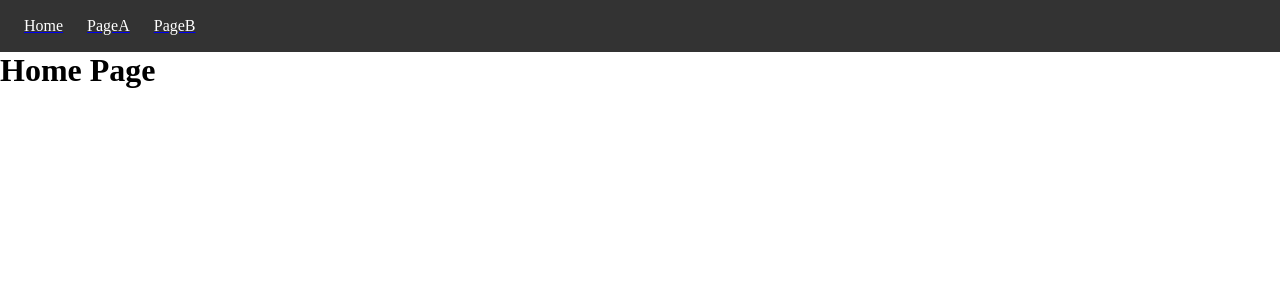
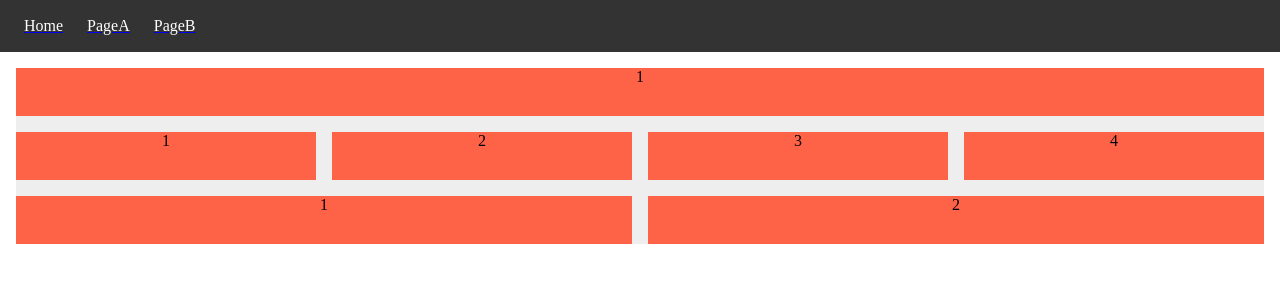
Before and after one commit to CoonJS/react-react-router-dom-simple-boilerplate, a React app: page /#/ in a window 1280 px wide. Shown: the top 300 px of the page. Built offline with nearby package versions, Linux system fonts and the light colour scheme.

Commit message:
add css for Home page

```diff
--- /dev/null
+++ b/src/pages/Home/index.css
@@ -0,0 +1,40 @@
+.flex-container {
+    display: flex;
+    background-color: #eee;
+    flex-direction: column;
+    margin: 16px;
+}
+
+
+.flex-element {
+    background-color: #eee;
+    margin-bottom: 16px;
+    height: 48px;
+    text-align: center;
+}
+
+.flex-element:first-child {
+    background-color: tomato;
+}
+
+.flex-element:nth-child(2) {
+    display: flex;
+    flex-direction: row;
+}
+
+.flex-element:last-child {
+    display: flex;
+    flex-direction: row;
+    margin-bottom: 0;
+}
+
+
+.flex-element-ch {
+    width: 100%;
+    background-color: tomato;
+    margin-right: 16px;
+}
+
+.flex-element-ch:last-child {
+    margin-right: 0;
+}
--- a/src/pages/Home/index.js
+++ b/src/pages/Home/index.js
@@ -1,9 +1,23 @@
 import React, { Component } from 'react';
+
+import './index.css';
 
 export default class HomePage extends Component {
   render() {
     return (
-      <h1>Home Page</h1>
+      <div className="flex-container">
+      <div className="flex-element">1</div>
+      <div className="flex-element">
+        <div className="flex-element-ch">1</div>
+        <div className="flex-element-ch">2</div>
+        <div className="flex-element-ch">3</div>
+        <div className="flex-element-ch">4</div>
+      </div>
+      <div className="flex-element">
+        <div className="flex-element-ch">1</div>
+        <div className="flex-element-ch">2</div>
+      </div>
+    </div>
     );
   }
 };
```
